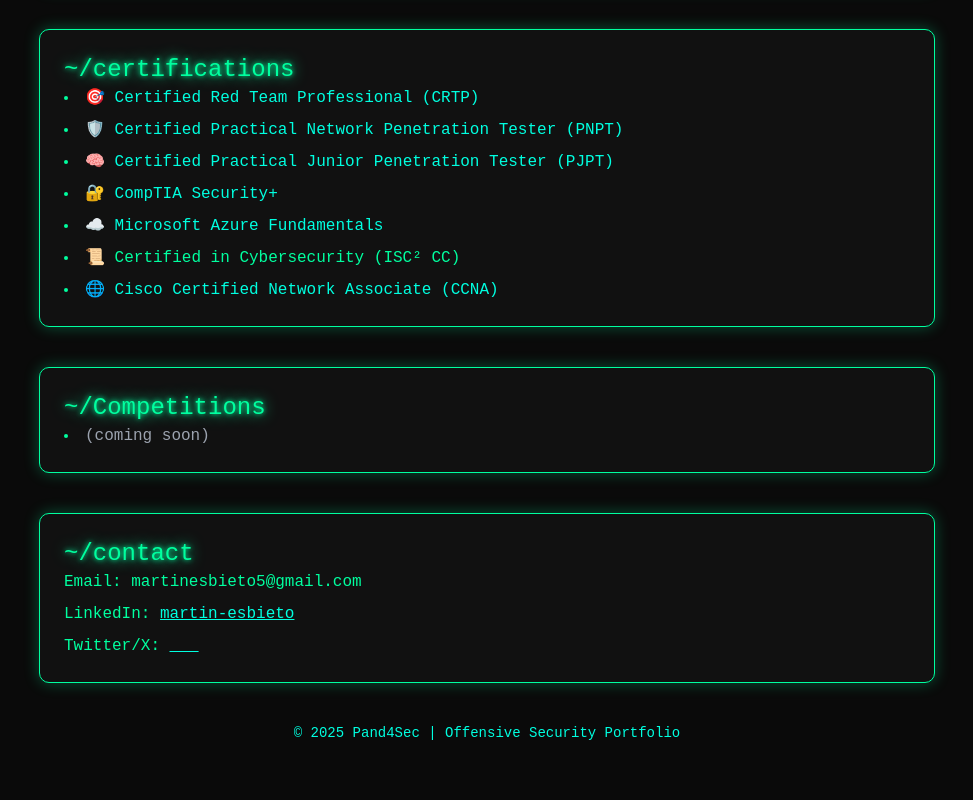
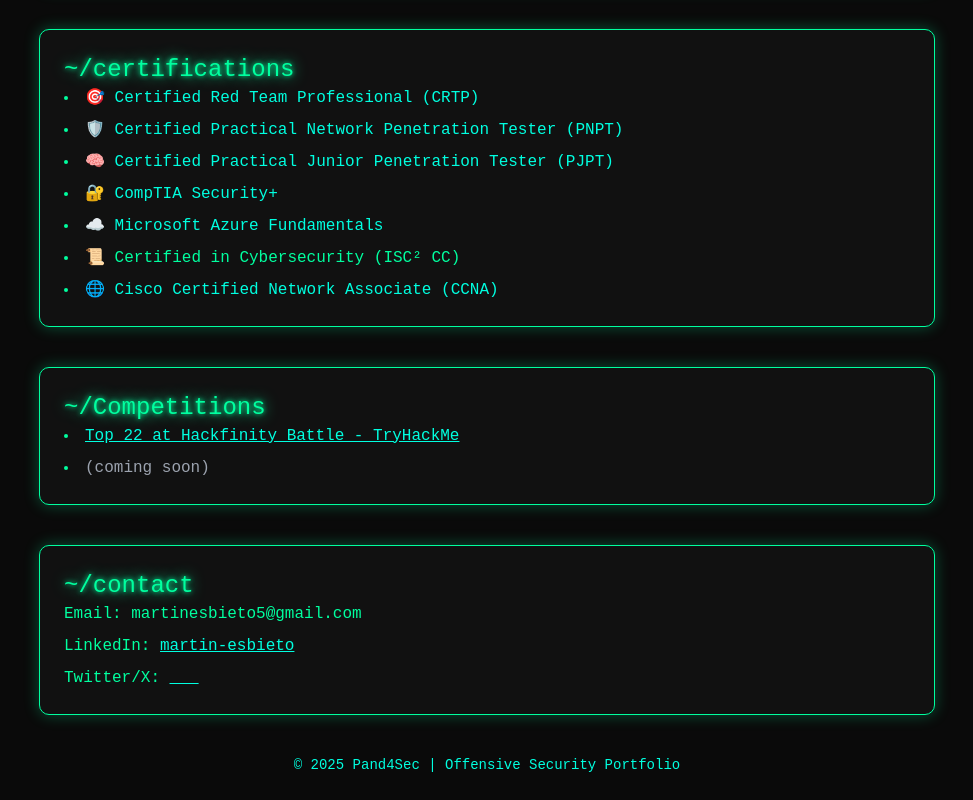
Before and after one commit to 0xA-bit/OffSec-Portfolio, a plain HTML site: page index.html in a window 1280 px wide. Shown: the part 1193-1993 px from the top of the page, without its empty margins (153-1126 px from the left). Before the commit the page ends 1961 px from the top, so only its background shows below. Drawn offline with nearby package versions, Linux system fonts and the light colour scheme.

Commit message:
Update index.html

```diff
--- a/index.html
+++ b/index.html
@@ -105,6 +105,7 @@
     <section class="terminal-box">
       <h2 class="text-2xl glow">~/Competitions</h2>
       <ul class="list-disc list-inside space-y-2">
+        <li><a href="https://www.linkedin.com/posts/martin-esbieto_hackfinitybattle-tryhackme-activity-7315903320341037056-cY50?utm_source=share&utm_medium=member_desktop&rcm=ACoAADzoOMgBsJm3nCTHNkmdkXG0NrgVzypxUPY" target="_blank" rel="noopener noreferrer" class="hover:text-green-400">Top 22 at Hackfinity Battle - TryHackMe </a></li>
         <li><span class="text-gray-400">(coming soon)</span></li>
       </ul>
     </section>
```
